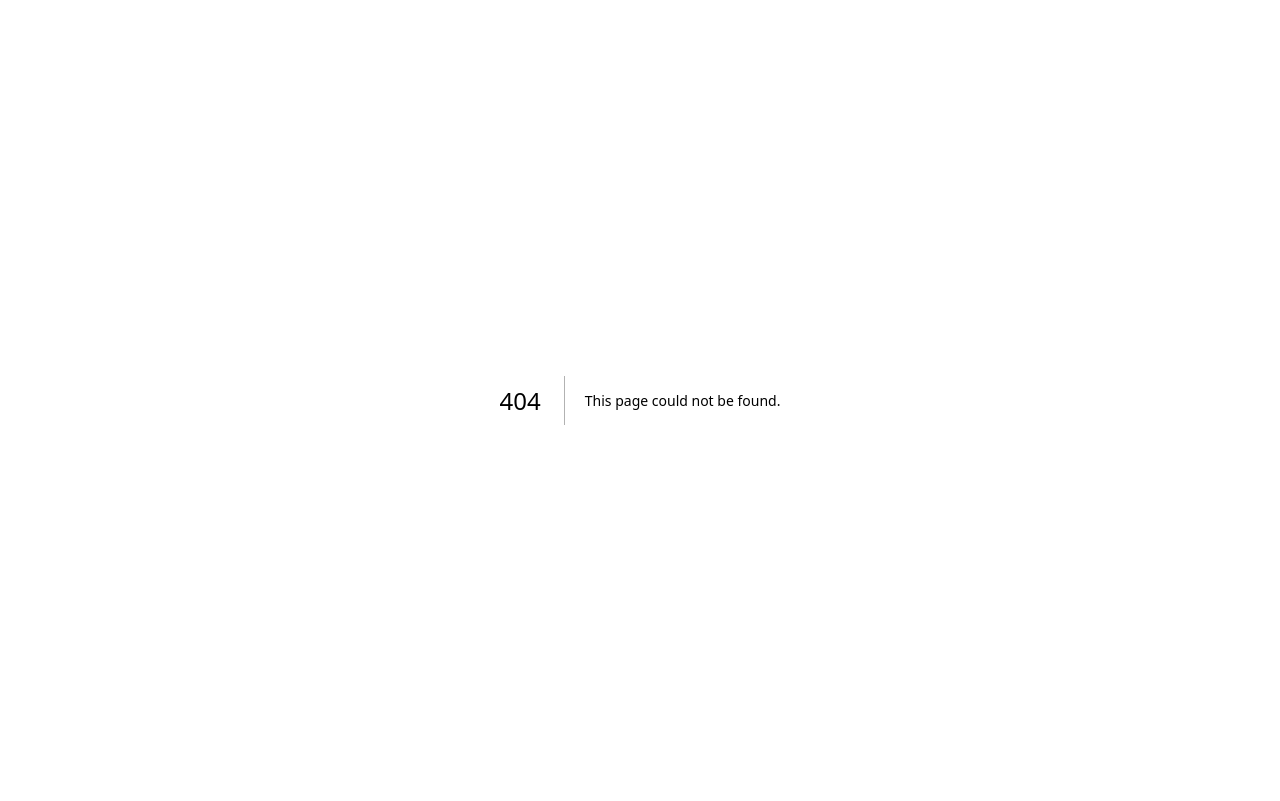
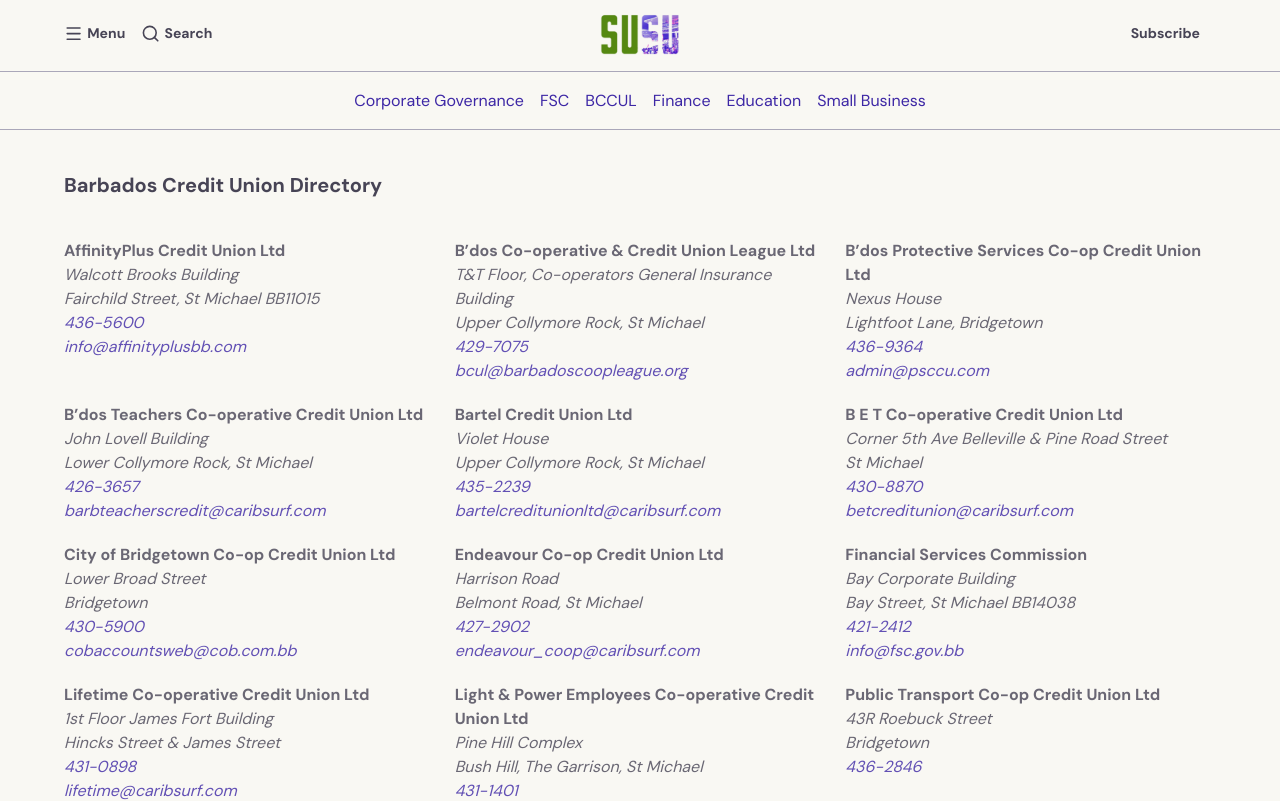
Before and after one commit to jovanmedford/susumagazine-next, a Next.js app: page /directory in a window 1280 px wide. Before the commit this address had no page. Shown: the top 801 px of the page. Built offline with nearby package versions, Linux system fonts and the light colour scheme.

Commit message:
Feat: add credit union directory page

```diff
--- /dev/null
+++ b/app/components/simple-page-layout/index.ts
@@ -0,0 +1 @@
+export { default } from "./simple-page-layout";
--- /dev/null
+++ b/app/components/simple-page-layout/simple-page-layout.tsx
@@ -0,0 +1,23 @@
+import { ReactNode } from "react";
+import Footer from "../footer";
+import Header from "../header";
+import Container from "../container";
+
+export default function SimplePageLayout({
+  title = "Page",
+  children,
+}: {
+  title: string;
+  children: ReactNode;
+}) {
+  return (
+    <>
+      <Header />
+      <Container>
+        <h1 className="font-bold mt-10 mb-10 text-xl">{title}</h1>
+        {children}
+      </Container>
+      <Footer />
+    </>
+  );
+}
--- /dev/null
+++ b/app/directory/page.tsx
@@ -0,0 +1,42 @@
+import directoryListings from "@/data/directory-data";
+import SimplePageLayout from "../components/simple-page-layout";
+import { DirectoryListing } from "../types";
+
+export default function Directory() {
+  return (
+    <SimplePageLayout title="Barbados Credit Union Directory">
+      <section className="grid md:grid-cols-2 lg:grid-cols-3 gap-5">
+        {directoryListings.map((listing) => (
+          <DirectoryListItem
+            listing={listing}
+            key={listing.name}
+          ></DirectoryListItem>
+        ))}
+      </section>
+    </SimplePageLayout>
+  );
+}
+
+function DirectoryListItem({ listing }: { listing: DirectoryListing }) {
+  return (
+    <article className="opacity-80 hover:opacity-100">
+      <h3 className="font-bold">{listing.name}</h3>
+      <address>
+        {listing.addressLineOne} <br />
+        {listing.addressLineTwo} <br />
+        <p>
+          <a
+            className="text-primary-500"
+            href={`tel:+1246${listing.phoneNumber.replaceAll("-", "")}`}
+          >
+            {listing.phoneNumber}
+          </a>
+          <br />
+          <a className="text-primary-500" href={`mailto:${listing.email}`}>
+            {listing.email}
+          </a>
+        </p>
+      </address>
+    </article>
+  );
+}
--- /dev/null
+++ b/app/types.ts
@@ -0,0 +1,7 @@
+export interface DirectoryListing {
+  name: string;
+  addressLineOne: string;
+  addressLineTwo: string;
+  phoneNumber: string;
+  email: string;
+}
--- /dev/null
+++ b/data/directory-data.ts
@@ -0,0 +1,111 @@
+import { DirectoryListing } from "@/app/types";
+
+const directoryListings: DirectoryListing[] = [
+  {
+    name: "AffinityPlus Credit Union Ltd",
+    addressLineOne: "Walcott Brooks Building",
+    addressLineTwo: "Fairchild Street, St Michael BB11015",
+    phoneNumber: "436-5600",
+    email: "info@affinityplusbb.com",
+  },
+  {
+    name: "B’dos Co-operative & Credit Union League Ltd",
+    addressLineOne: "T&T Floor, Co-operators General Insurance Building",
+    addressLineTwo: "Upper Collymore Rock, St Michael",
+    phoneNumber: "429-7075",
+    email: "bcul@barbadoscoopleague.org",
+  },
+  {
+    name: "B’dos Protective Services Co-op Credit Union Ltd",
+    addressLineOne: "Nexus House",
+    addressLineTwo: "Lightfoot Lane, Bridgetown",
+    phoneNumber: "436-9364",
+    email: "admin@psccu.com",
+  },
+  {
+    name: "B’dos Teachers Co-operative Credit Union Ltd",
+    addressLineOne: "John Lovell Building",
+    addressLineTwo: "Lower Collymore Rock, St Michael",
+    phoneNumber: "426-3657",
+    email: "barbteacherscredit@caribsurf.com",
+  },
+  {
+    name: "Bartel Credit Union Ltd",
+    addressLineOne: "Violet House",
+    addressLineTwo: "Upper Collymore Rock, St Michael",
+    phoneNumber: "435-2239",
+    email: "bartelcreditunionltd@caribsurf.com",
+  },
+  {
+    name: "B E T Co-operative Credit Union Ltd",
+    addressLineOne: "Corner 5th Ave Belleville & Pine Road Street",
+    addressLineTwo: "St Michael",
+    phoneNumber: "430-8870",
+    email: "betcreditunion@caribsurf.com",
+  },
+  {
+    name: "City of Bridgetown Co-op Credit Union Ltd",
+    addressLineOne: "Lower Broad Street",
+    addressLineTwo: "Bridgetown",
+    phoneNumber: "430-5900",
+    email: "cobaccountsweb@cob.com.bb",
+  },
+  {
+    name: "Endeavour Co-op Credit Union Ltd",
+    addressLineOne: "Harrison Road",
+    addressLineTwo: "Belmont Road, St Michael",
+    phoneNumber: "427-2902",
+    email: "endeavour_coop@caribsurf.com",
+  },
+  {
+    name: "Financial Services Commission",
+    addressLineOne: "Bay Corporate Building",
+    addressLineTwo: "Bay Street, St Michael BB14038",
+    phoneNumber: "421-2412",
+    email: "info@fsc.gov.bb",
+  },
+  {
+    name: "Lifetime Co-operative Credit Union Ltd",
+    addressLineOne: "1st Floor James Fort Building",
+    addressLineTwo: "Hincks Street & James Street",
+    phoneNumber: "431-0898",
+    email: "lifetime@caribsurf.com",
+  },
+  {
+    name: "Light & Power Employees Co-operative Credit Union Ltd",
+    addressLineOne: "Pine Hill Complex",
+    addressLineTwo: "Bush Hill, The Garrison, St Michael",
+    phoneNumber: "431-1401",
+    email: "lpcreditunion@caribsurf.com",
+  },
+  {
+    name: "Public Transport Co-op Credit Union Ltd",
+    addressLineOne: "43R Roebuck Street",
+    addressLineTwo: "Bridgetown",
+    phoneNumber: "436-2846",
+    email: "",
+  },
+  {
+    name: "Relco Co-operative Credit Union Ltd",
+    addressLineOne: "P.O. Box 1203, 'Nation House'",
+    addressLineTwo: "Fontabelle, St Michael",
+    phoneNumber: "430-1914",
+    email: "relcocreditunion@caribsurf.com",
+  },
+  {
+    name: "United Enterprise Credit Union Ltd",
+    addressLineOne: "Co-operators General Insurance Company Complex",
+    addressLineTwo: "Collymore Rock, St Michael",
+    phoneNumber: "426-4257",
+    email: "uecul@caribsurf.com",
+  },
+  {
+    name: "U.W.I. (Cave Hill) Co-op Credit Union Ltd",
+    addressLineOne: "University Drive",
+    addressLineTwo: "Cave Hill, St Michael",
+    phoneNumber: "417-4359",
+    email: "",
+  },
+];
+
+export default directoryListings;
```
